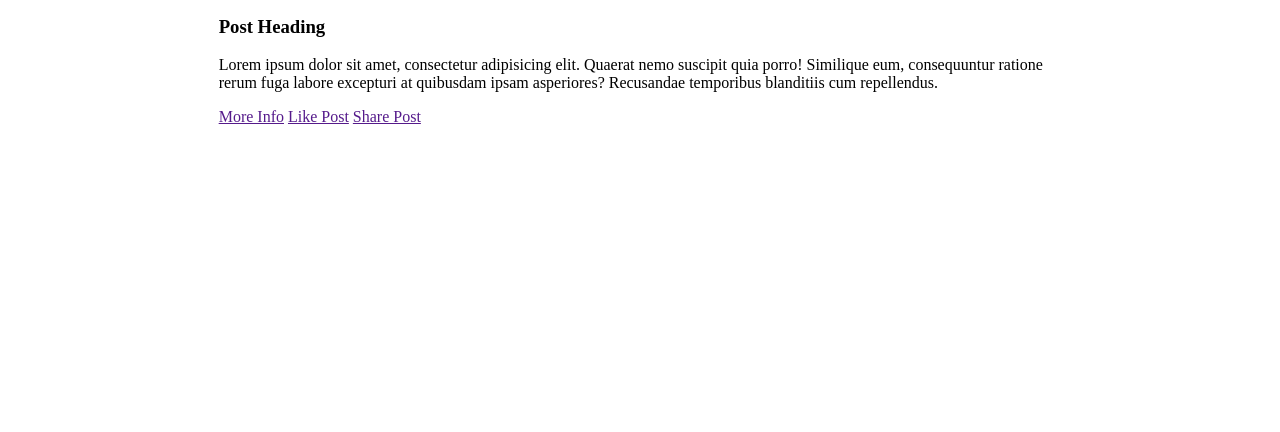
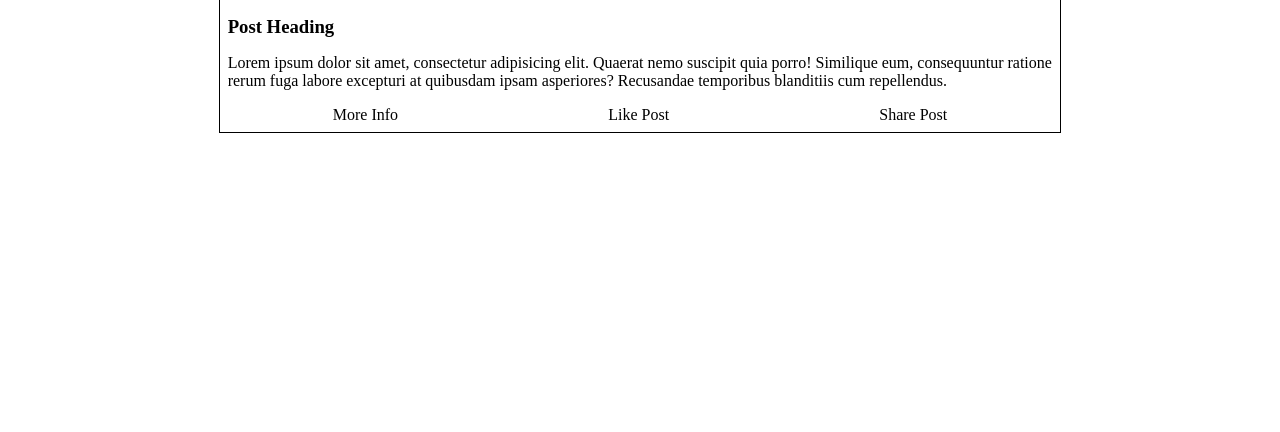
Before and after one commit to ibsy000/css-grid-profil, a plain HTML site: page index.html in a window 1280 px wide. Shown: the part 379-811 px from the top of the page. Drawn offline with Linux system fonts and the light colour scheme.

Commit message:
Formatted post cards and added text

```diff
--- a/css/main.css
+++ b/css/main.css
@@ -54,6 +54,32 @@
     grid-area: posts;
 }
 
+.post-card{
+    border: 1px solid black;
+    padding: 1vh;
+}
+
+.card-title{
+    margin: 10px 0;
+}
+
+.card-links{
+    display: flex;
+    justify-content: space-around;
+
+}
+
+.card-links a{
+    text-decoration: none;
+    color: black;
+}
+
+.card-links a:hover{
+    text-decoration: underline;
+    color: white;
+    background-color: rgb(50, 102, 8)
+}
+
 /* .container > div {
     border: 2px solid black;
   } */
```
